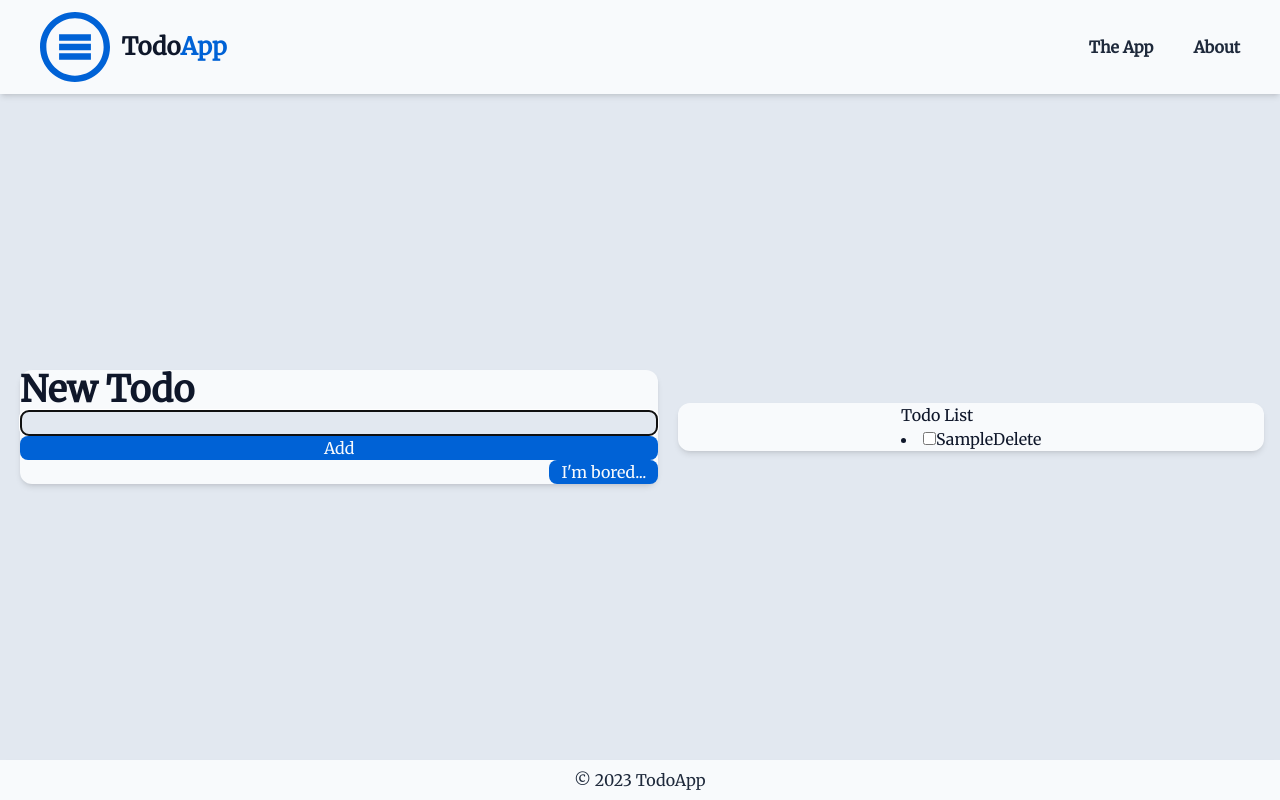
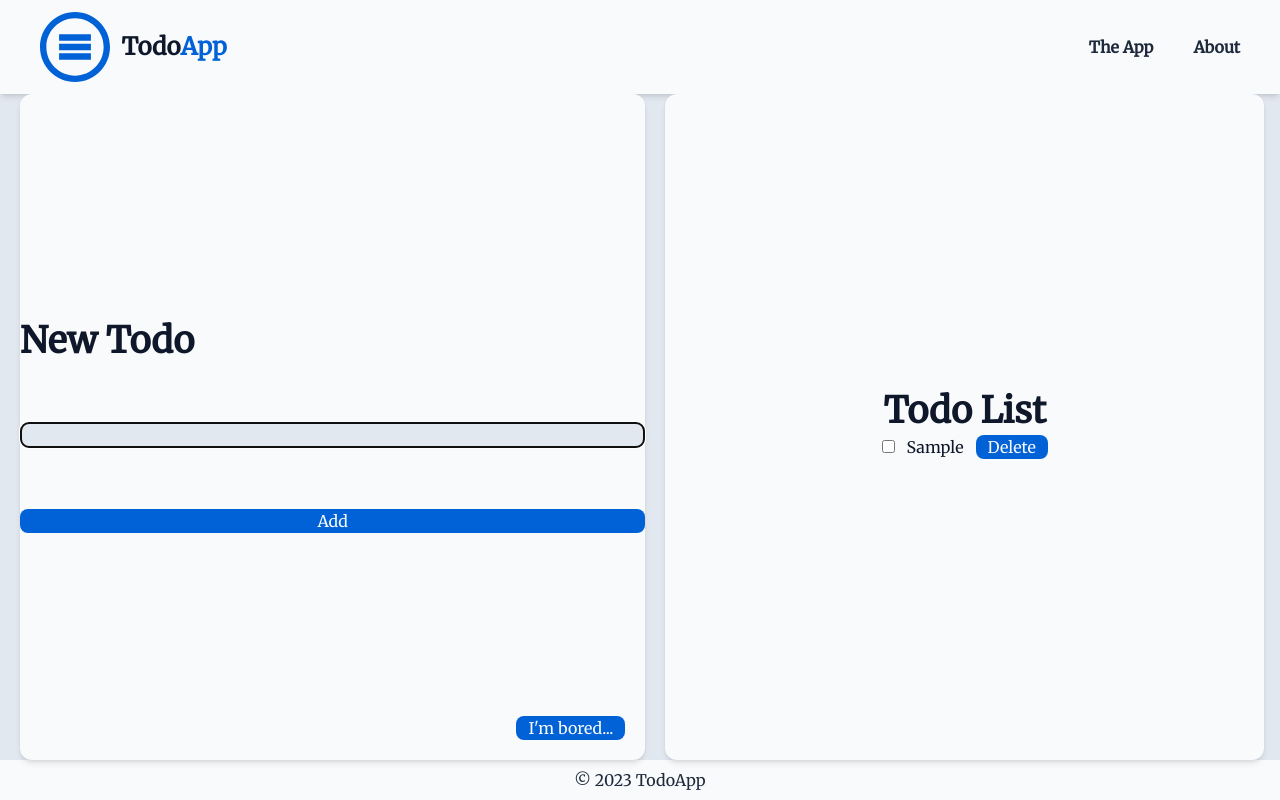
Before and after one commit to AnthonyTheGreatest/todo-app, a React (Vite) app: page /app in a window 1280 px wide. Both pictures are taken after typing "Sample" into the empty fields and a click on the button "Add". Built offline with nearby package versions, Linux system fonts and the light colour scheme.

Commit message:
Work on style.

```diff
--- a/src/components/About.tsx
+++ b/src/components/About.tsx
@@ -2,7 +2,7 @@ import React from 'react';
 
 const About = () => {
   return (
-    <div className="grow flex justify-center items-center m-5 bg-slate-50 shadow-md rounded-xl">
+    <div className="flex-auto flex justify-center m-5 bg-slate-50 shadow-md rounded-xl">
       <p>About</p>
     </div>
   );
--- a/src/components/Form.tsx
+++ b/src/components/Form.tsx
@@ -17,9 +17,18 @@ const Form = () => {
     newTodoInput && newTodoInput.focus();
   };
 
+  // return (
+  //   <div className='h-full flex-auto flex justify-center items-center m-5 bg-slate-50 shadow-md rounded-xl' >
+  //     <p>Form</p>
+  //   </div>
+  // )
+
   return (
-    <div className="grow flex flex-col justify-center m-5 bg-slate-50 shadow-md rounded-xl">
-      <form onSubmit={handleSubmit} className="flex flex-col justify-center">
+    <div className="relative h-full flex-auto flex flex-col justify-center m-5 bg-slate-50 shadow-md rounded-xl">
+      <form
+        onSubmit={handleSubmit}
+        className="h-1/2 flex flex-col justify-evenly"
+      >
         <label htmlFor="newTodo" className="font-bold text-4xl">
           New Todo
         </label>
@@ -36,7 +45,7 @@ const Form = () => {
         </button>
       </form>
       <div className="flex justify-end">
-        <button className="rounded-lg bg-mainColor text-slate-50 px-3">
+        <button className="absolute bottom-5 right-5 rounded-lg bg-mainColor text-slate-50 px-3">
           I'm bored...
         </button>
       </div>
--- a/src/components/Item.tsx
+++ b/src/components/Item.tsx
@@ -8,7 +8,7 @@ interface ItemProps extends Todo {
 
 const Item = ({ id, text, checked, handleToggle, handleDelete }: ItemProps) => {
   return (
-    <li>
+    <li className="list-none my-1">
       <input
         type="checkbox"
         id="checkbox"
@@ -19,8 +19,15 @@ const Item = ({ id, text, checked, handleToggle, handleDelete }: ItemProps) => {
           handleToggle(id, e.currentTarget.checked)
         }
       />
-      <label htmlFor="checkbox">{text}</label>
-      <button onClick={() => handleDelete(id)}>Delete</button>
+      <label htmlFor="checkbox" className="mx-3">
+        {text}
+      </label>
+      <button
+        onClick={() => handleDelete(id)}
+        className="rounded-lg bg-mainColor text-slate-50 px-3"
+      >
+        Delete
+      </button>
     </li>
   );
 };
--- a/src/components/List.tsx
+++ b/src/components/List.tsx
@@ -22,10 +22,17 @@ const List = () => {
     dispatch(clearTodos());
   };
 
+  // return (
+  //   <div className="h-full flex-auto flex flex-col items-center justify-center mr-4 my-4 bg-slate-50 shadow-md rounded-xl" >
+  //     <p>List</p>
+  //     <p>some text</p>
+  //   </div>
+  // )
+
   return (
-    <div className="grow flex justify-center mr-4 my-4 bg-slate-50 shadow-md rounded-xl">
-      <div>
-        <h1>Todo List</h1>
+    <div className="relative h-full flex-auto flex flex-col justify-evenly mr-4 my-4 bg-slate-50 shadow-md rounded-xl">
+      <div className="flex-auto flex flex-col justify-center items-center">
+        <h1 className="font-bold text-4xl">Todo List</h1>
         <div>
           {todoList.length === 0 && <p>No todos.</p>}
           {todoList.map(todo => (
@@ -39,7 +46,12 @@ const List = () => {
         </div>
       </div>
       {todoList.length >= 2 && (
-        <button onClick={handleClear}>Clear Todos</button>
+        <button
+          onClick={handleClear}
+          className="absolute bottom-5 left-5 rounded-lg bg-mainColor text-slate-50 px-3"
+        >
+          Clear Todos
+        </button>
       )}
     </div>
   );
--- a/src/components/MainApp.tsx
+++ b/src/components/MainApp.tsx
@@ -4,7 +4,7 @@ import List from './List';
 
 const MainApp = () => {
   return (
-    <div className="grow flex justify-center items-center">
+    <div className="flex-auto flex justify-center items-center">
       <Form />
       <List />
     </div>
--- a/src/components/Root.tsx
+++ b/src/components/Root.tsx
@@ -7,7 +7,7 @@ const Root = () => {
   return (
     <div className="bg-slate-200 h-screen w-screen flex flex-col justify-between font-custom text-slate-900">
       <Header />
-      <main className="grow flex">
+      <main className="flex-auto flex">
         <Outlet />
       </main>
       <Footer />
```
